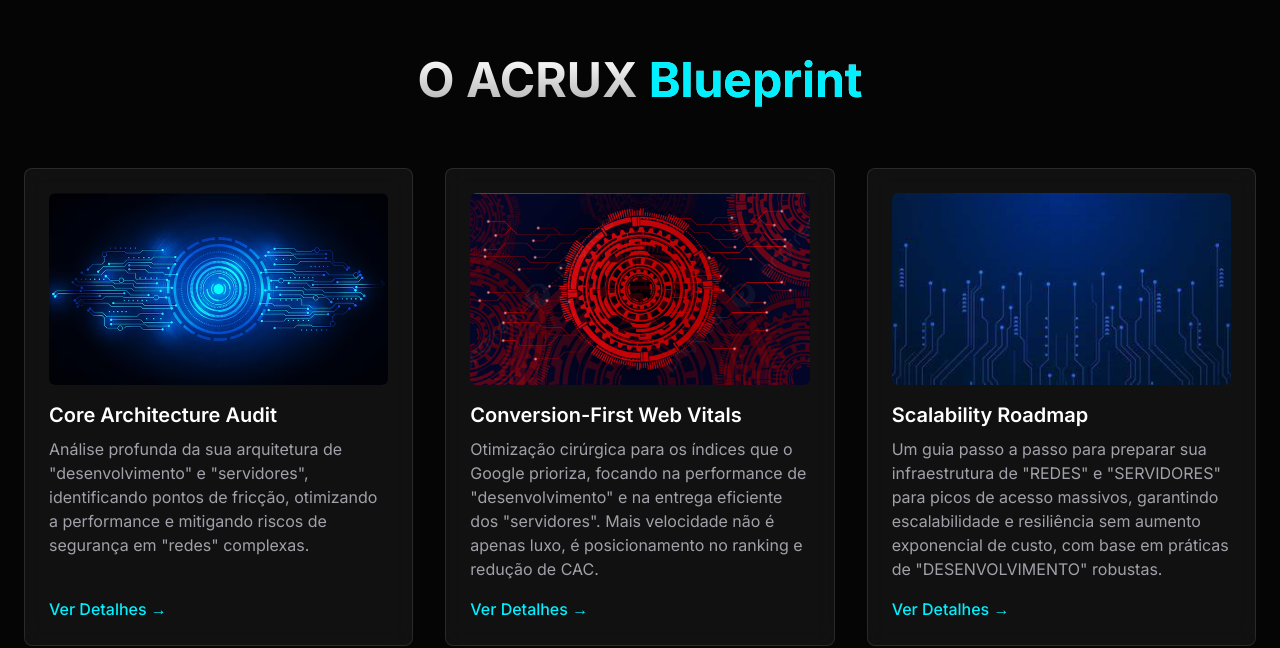
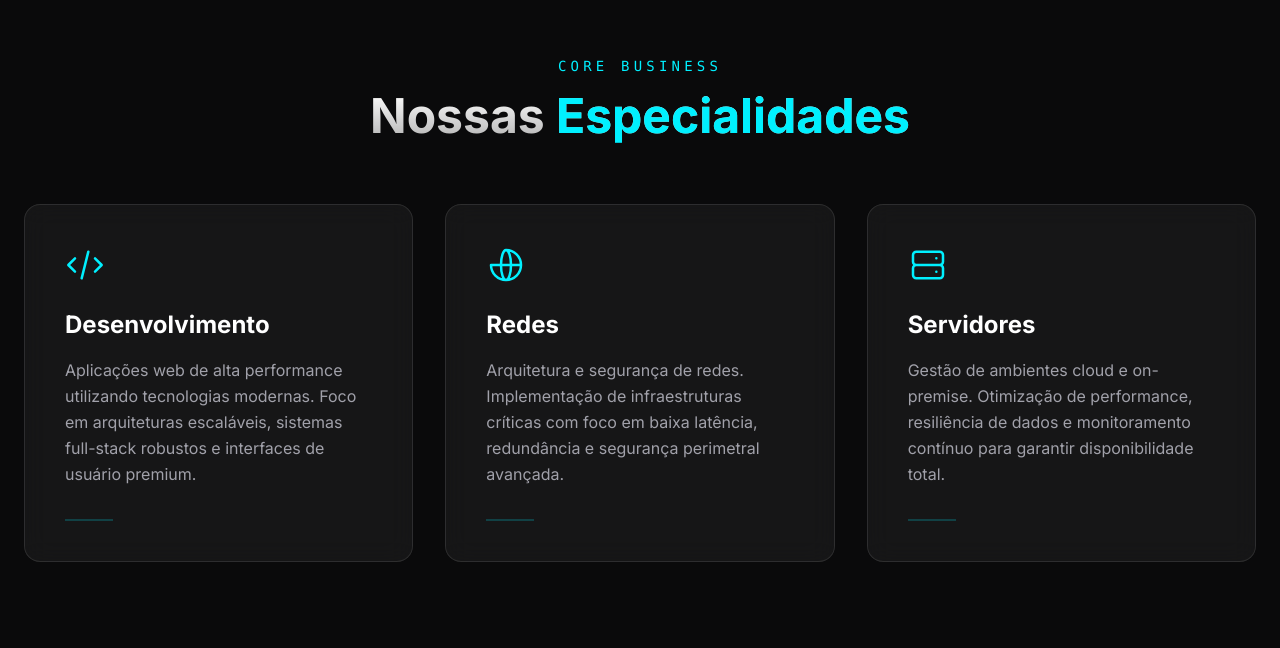
Before and after one commit to Collins-Hary/ACRUX_Portifolio, a Next.js app: page / in a window 1280 px wide. Shown: the part 2622-3270 px from the top of the page. Built offline with nearby package versions, Linux system fonts and the light colour scheme; no server answers.

Commit message:
feature: nossos serviços

```diff
--- a/src/app/page.tsx
+++ b/src/app/page.tsx
@@ -3,6 +3,7 @@ import AboutUs from "@/components/AboutUs";
 import Portfolio from "@/components/Portfolio";
 import Contact from "@/components/Contact";
 import Team from "@/components/Team";
+import Services from "@/components/Services";
 
 export default function Home() {
   return (
@@ -10,6 +11,7 @@ export default function Home() {
       <Hero />
       <AboutUs />
       <Team />
+      <Services />
       <Portfolio />
       <Contact />
     </main>
--- /dev/null
+++ b/src/components/Services.tsx
@@ -0,0 +1,76 @@
+'use client';
+
+import { motion } from 'framer-motion';
+
+const services = [
+  {
+    title: 'Desenvolvimento',
+    description: 'Aplicações web de alta performance utilizando tecnologias modernas. Foco em arquiteturas escaláveis, sistemas full-stack robustos e interfaces de usuário premium.',
+    icon: (
+      <svg className="w-10 h-10 text-brand-accent" fill="none" stroke="currentColor" viewBox="0 0 24 24">
+        <path strokeLinecap="round" strokeLinejoin="round" strokeWidth={1.5} d="M10 20l4-16m4 4l4 4-4 4M6 16l-4-4 4-4" />
+      </svg>
+    )
+  },
+  {
+    title: 'Redes',
+    description: 'Arquitetura e segurança de redes. Implementação de infraestruturas críticas com foco em baixa latência, redundância e segurança perimetral avançada.',
+    icon: (
+      <svg className="w-10 h-10 text-brand-accent" fill="none" stroke="currentColor" viewBox="0 0 24 24">
+        <path strokeLinecap="round" strokeLinejoin="round" strokeWidth={1.5} d="M21 12a9 9 0 01-9 9m9-9a9 9 0 00-9-9m9 9H3m9 9a9 9 0 01-9-9m9 9c1.657 0 3-4.03 3-9s-1.343-9-3-9m0 18c-1.657 0-3-4.03-3-9s1.343-9 3-9m-9 9h18" />
+      </svg>
+    )
+  },
+  {
+    title: 'Servidores',
+    description: 'Gestão de ambientes cloud e on-premise. Otimização de performance, resiliência de dados e monitoramento contínuo para garantir disponibilidade total.',
+    icon: (
+      <svg className="w-10 h-10 text-brand-accent" fill="none" stroke="currentColor" viewBox="0 0 24 24">
+        <path strokeLinecap="round" strokeLinejoin="round" strokeWidth={1.5} d="M5 12h14M5 12a2 2 0 01-2-2V6a2 2 0 012-2h14a2 2 0 012 2v4a2 2 0 01-2 2M5 12a2 2 0 00-2 2v4a2 2 0 002 2h14a2 2 0 002-2v-4a2 2 0 00-2-2m-2-4h.01M17 16h.01" />
+      </svg>
+    )
+  }
+];
+
+export default function Services() {
+  return (
+    <section id="servicos" className="py-20 md:py-32 bg-brand-dark">
+      <div className="container mx-auto px-6 text-center">
+        <motion.div
+          initial={{ opacity: 0, y: -20 }}
+          whileInView={{ opacity: 1, y: 0 }}
+          viewport={{ once: true }}
+          transition={{ duration: 0.6 }}
+          className="mb-16"
+        >
+          <h2 className="text-brand-accent font-mono text-sm tracking-[0.3em] uppercase mb-4">Core Business</h2>
+          <h3 className="text-4xl md:text-5xl font-bold bg-clip-text text-transparent bg-gradient-to-b from-white to-white/70">
+            Nossas <span className="text-brand-accent">Especialidades</span>
+          </h3>
+        </motion.div>
+
+        <div className="grid grid-cols-1 md:grid-cols-3 gap-8">
+          {services.map((service, index) => (
+            <motion.div
+              key={index}
+              initial={{ opacity: 0, y: 30 }}
+              whileInView={{ opacity: 1, y: 0 }}
+              viewport={{ once: true }}
+              transition={{ delay: index * 0.1 }}
+              className="glass-effect p-10 rounded-2xl border border-white/5 hover:border-brand-accent/30 transition-all duration-300 group text-left"
+            >
+              <div className="mb-6 group-hover:scale-110 transition-transform duration-300 origin-left">
+                {service.icon}
+              </div>
+              <h4 className="text-2xl font-bold text-white mb-4">{service.title}</h4>
+              <p className="text-brand-muted leading-relaxed">
+                {service.description}
+              </p>
+              <div className="mt-8 w-12 h-[2px] bg-brand-accent/20 group-hover:w-full transition-all duration-500" />
+            </motion.div>
+          ))}
+        </div>
+      </div>
+    </section>
+  );
+}
--- a/src/components/Team.tsx
+++ b/src/components/Team.tsx
@@ -26,7 +26,7 @@ const teamMembers = [
 
 export default function Team() {
   return (
-    <section id="equipe" className="py-20 md:py-32 bg-brand-dark overflow-hidden">
+    <section id="equipe" className="py-20 md:py-32 bg-brand-black overflow-hidden">
       <div className="container mx-auto px-6">
         <div className="flex flex-col lg:flex-row gap-16 items-center mb-24">
           <motion.div
```
